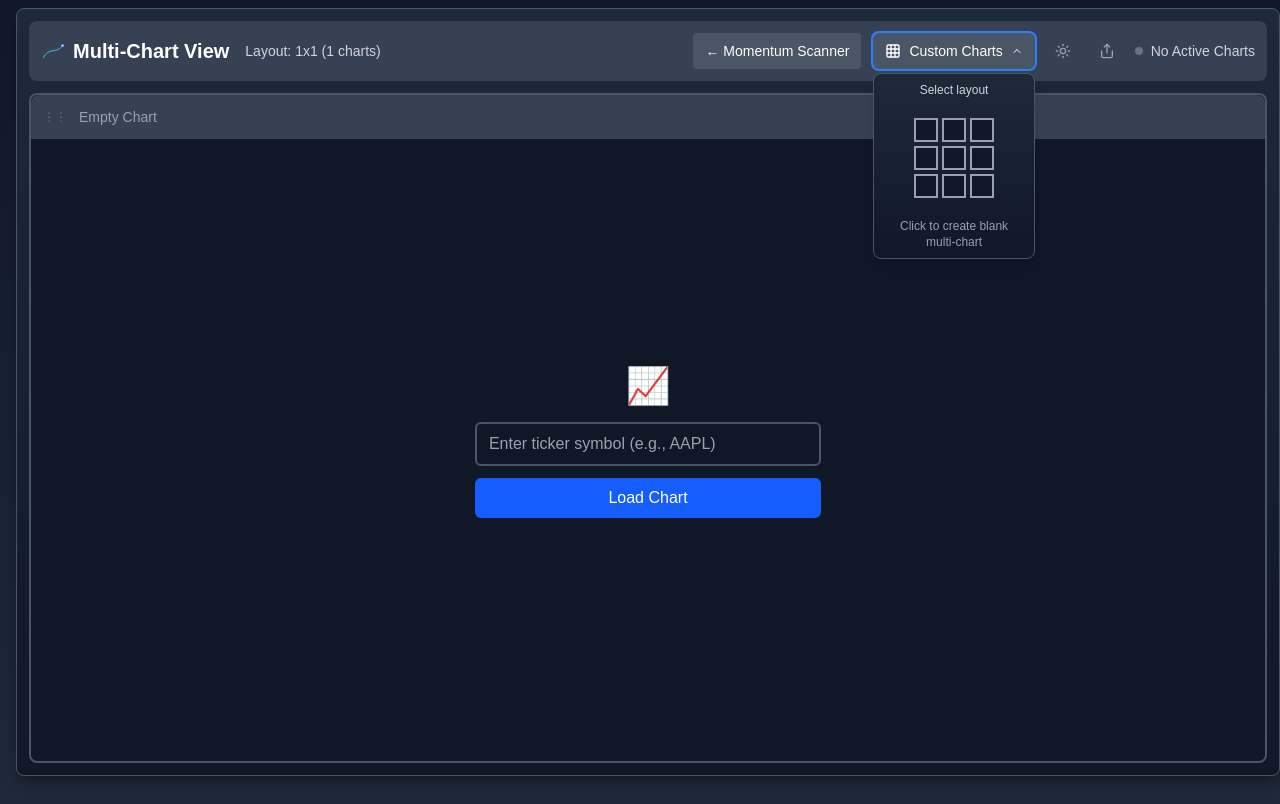
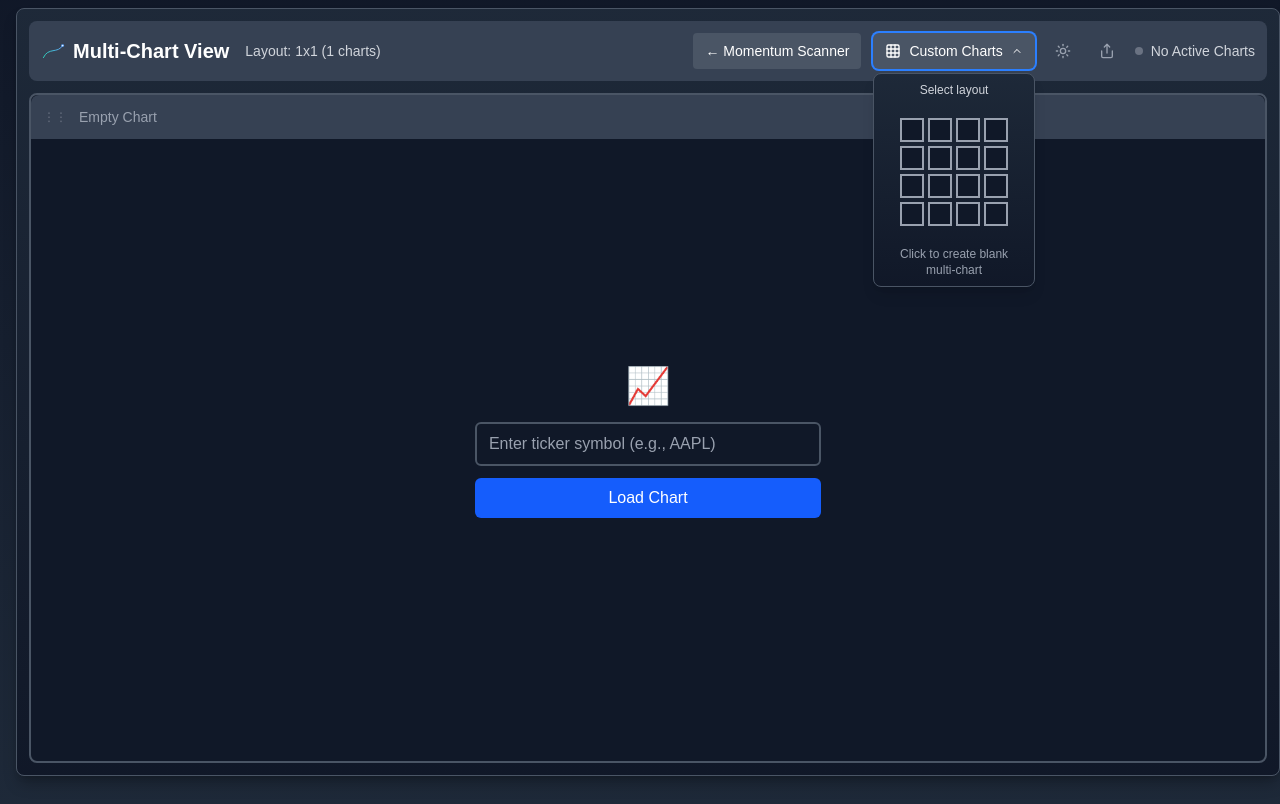
Before and after one commit to tekuro-io/fjord, a Next.js app: page /multichart in a window 1280 px wide. Both pictures are taken after a click on the button "Custom Charts". Built offline with nearby package versions, Linux system fonts and the light colour scheme.

Commit message:
New feature: Multichart

```diff
--- a/app/components/Chart.tsx
+++ b/app/components/Chart.tsx
@@ -229,9 +229,9 @@ export const ChartComponent = forwardRef<ChartHandle, ChartComponentProps>((prop
                 timeVisible: true,
                 secondsVisible: isExpanded, // Show seconds only in expanded view
                 lockVisibleTimeRangeOnResize: true,
-                rightBarStaysOnScroll: true,
+                rightBarStaysOnScroll: false, // Don't auto-scroll to keep data from sliding off
                 minBarSpacing: 0.5,
-                shiftVisibleRangeOnNewBar: true, // Auto-scroll when viewing latest data
+                shiftVisibleRangeOnNewBar: false, // Don't auto-scroll - build from left to right
             },
             rightPriceScale: {
                 autoScale: true,
@@ -345,10 +345,10 @@ export const ChartComponent = forwardRef<ChartHandle, ChartComponentProps>((prop
         } else {
             // No initial data - start with empty series
             newSeries.setData([]);
-            // Set a default narrow view for empty charts
+            // Set initial range to start from left (logical position 0)
             chart.timeScale().setVisibleLogicalRange({
-                from: -2,
-                to: 2
+                from: 0,
+                to: 20  // Show space for ~20 candles initially
             });
         }
         // Don't call fitContent() here - let individual charts set their own view ranges
@@ -409,24 +409,17 @@ export const ChartComponent = forwardRef<ChartHandle, ChartComponentProps>((prop
                     close: point.close
                 }));
                 seriesRef.current.setData(processedData);
-                // For candlestick charts, set consistent limited initial view
+                // For candlestick charts, start from far left and build to the right
                 if (chartRef.current && processedData.length > 0) {
-                    // Show only the last few bars initially to match post-swap appearance
-                    const visibleBars = Math.min(processedData.length, isExpanded ? 10 : 5);
-                    const fromIndex = Math.max(0, processedData.length - visibleBars);
-                    if (fromIndex < processedData.length - 1) {
-                        chartRef.current.timeScale().setVisibleRange({
-                            from: processedData[fromIndex].time,
-                            to: processedData[processedData.length - 1].time,
-                        });
-                    } else {
-                        // Even for single data points, set a narrow view
-                        const barSpacing = 10; // Consistent with Chart creation barSpacing
-                        chartRef.current.timeScale().setVisibleLogicalRange({
-                            from: -2,
-                            to: 2
-                        });
-                    }
+                    // Always start from the first candle and show a reasonable amount
+                    const maxVisibleBars = isExpanded ? 50 : 30; // Show more bars for better context
+                    const visibleBars = Math.min(processedData.length + 10, maxVisibleBars); // Add buffer for new data
+
+                    // Set range to start from first data point (far left)
+                    chartRef.current.timeScale().setVisibleRange({
+                        from: processedData[0].time,
+                        to: processedData[Math.min(visibleBars - 1, processedData.length - 1)].time,
+                    });
                 }
             } else if (chartType === 'area' && 'value' in initialData[0]) {
                 const processedData = (initialData as ChartDataPoint[]).map(point => ({
--- a/app/components/MultiChartContainer.tsx
+++ b/app/components/MultiChartContainer.tsx
@@ -26,12 +26,19 @@ const LAYOUT_CONFIGS: Record<string, LayoutConfig> = {
   '1x1': { cols: 1, rows: 1 },
   '1x2': { cols: 1, rows: 2 },
   '1x3': { cols: 1, rows: 3 },
+  '1x4': { cols: 1, rows: 4 },
   '2x1': { cols: 2, rows: 1 },
   '2x2': { cols: 2, rows: 2 },
   '2x3': { cols: 2, rows: 3 },
+  '2x4': { cols: 2, rows: 4 },
   '3x1': { cols: 3, rows: 1 },
   '3x2': { cols: 3, rows: 2 },
   '3x3': { cols: 3, rows: 3 },
+  '3x4': { cols: 3, rows: 4 },
+  '4x1': { cols: 4, rows: 1 },
+  '4x2': { cols: 4, rows: 2 },
+  '4x3': { cols: 4, rows: 3 },
+  '4x4': { cols: 4, rows: 4 },
 };
 
 export default function MultiChartContainer() {
@@ -521,12 +528,13 @@ export default function MultiChartContainer() {
   const chartHeight = layout.rows === 1 ? 'calc(100vh - 130px)' :
                      layout.rows === 2 ? 'calc((100vh - 140px) / 2)' :
                      layout.rows === 3 ? 'calc((100vh - 150px) / 3)' :
-                     'calc((100vh - 160px) / 4)';
+                     `calc((100vh - 160px) / ${layout.rows})`;
 
   // Responsive grid columns - stack on mobile for better usability
   const gridTemplateColumns = layout.cols === 1 ? '1fr' :
                               layout.cols === 2 ? 'repeat(2, minmax(0, 1fr))' :
-                              'repeat(3, minmax(0, 1fr))';
+                              layout.cols === 3 ? 'repeat(3, minmax(0, 1fr))' :
+                              'repeat(4, minmax(0, 1fr))';
 
   return (
     <div className={`${colors.containerGradient} rounded-lg ${colors.shadowLg} mx-1 sm:mx-2 w-full max-w-none relative border ${colors.border} p-2 sm:p-3`}>
--- a/app/components/stock-table/components/CustomChartsDropdown.tsx
+++ b/app/components/stock-table/components/CustomChartsDropdown.tsx
@@ -41,8 +41,8 @@ const CustomChartsDropdown: React.FC<CustomChartsDropdownProps> = ({ className =
   };
 
   const renderGridSelector = () => {
-    const maxCols = 3;
-    const maxRows = 3;
+    const maxCols = 4;
+    const maxRows = 4;
     const cells = [];
 
     for (let row = 1; row <= maxRows; row++) {
@@ -66,7 +66,7 @@ const CustomChartsDropdown: React.FC<CustomChartsDropdownProps> = ({ className =
 
     return (
       <div className="flex justify-center">
-        <div className="grid grid-cols-3 gap-1 p-3">
+        <div className="grid grid-cols-4 gap-1 p-3">
           {cells}
         </div>
       </div>
```
